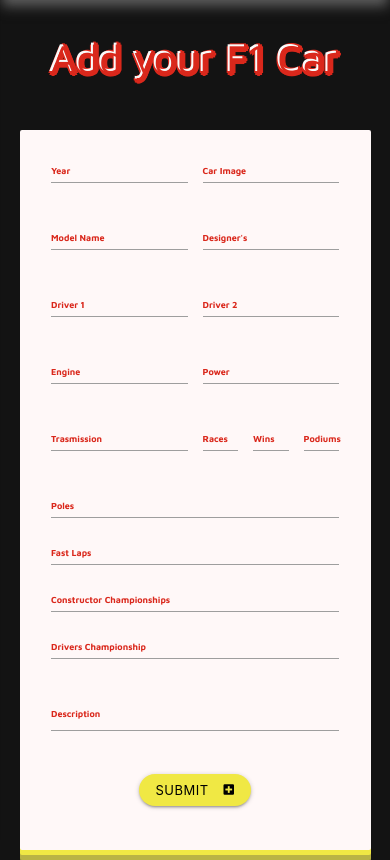
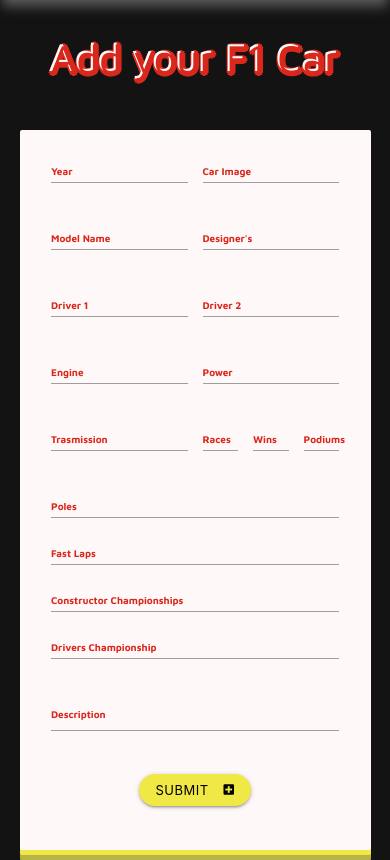
Before and after one commit to cartman1978/the-scuderia-ferrari_f1, a Flask app: page /addcar in a window 390 px wide. Shown: the part 70-930 px from the top of the page. Run offline with Flask 2, Linux system fonts and the light colour scheme; some libraries are stand-ins or nearby versions.

Commit message:
add more font-size to input-filed

```diff
--- a/static/css/style.css
+++ b/static/css/style.css
@@ -393,7 +393,7 @@ p {
         height: 3.5rem;
     }
     .input-field.col label {
-        font-size: 0.9rem;
+        font-size: 1rem;
     }
     strong {
         font-size: 1.1rem;
```
